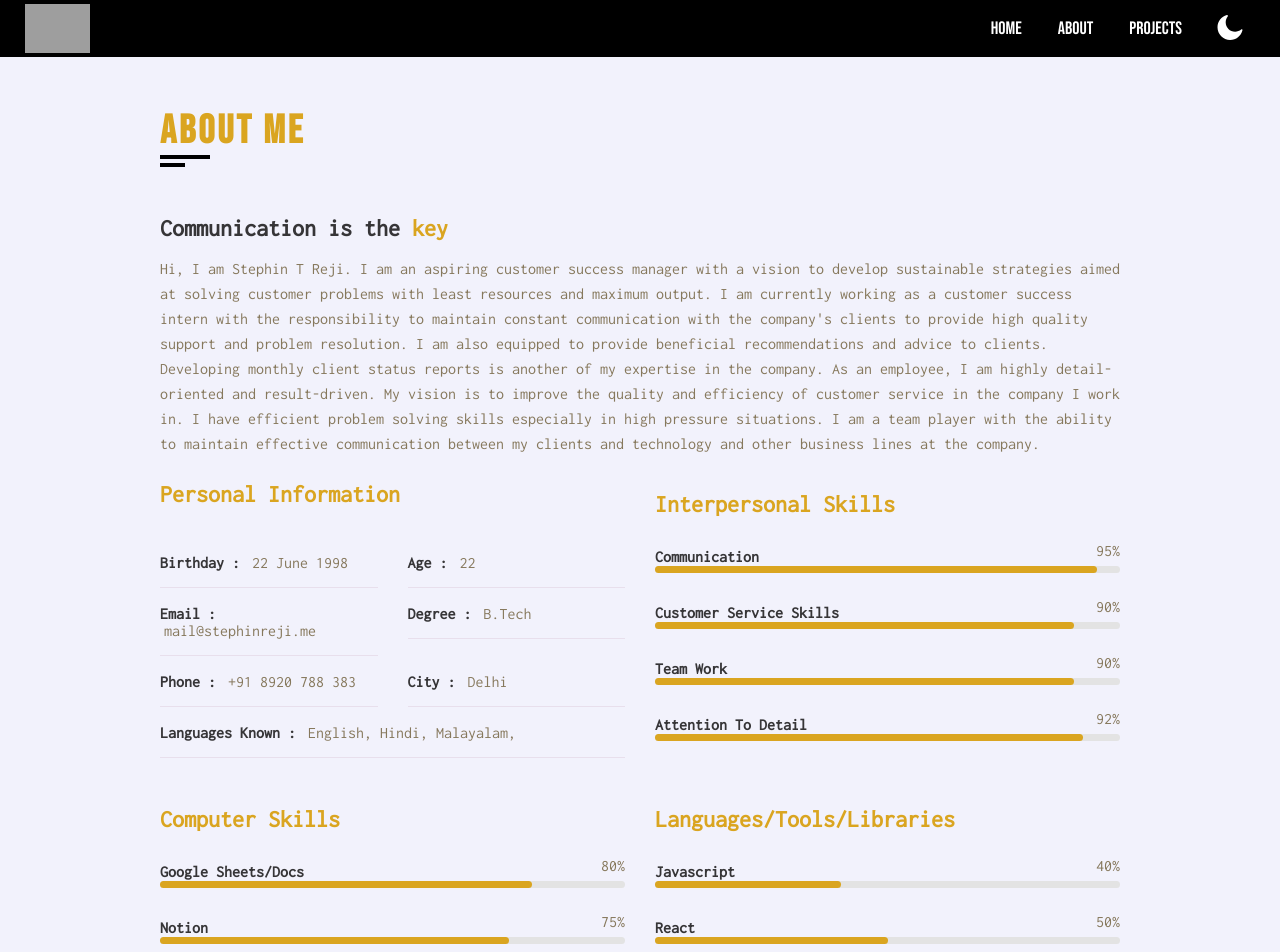
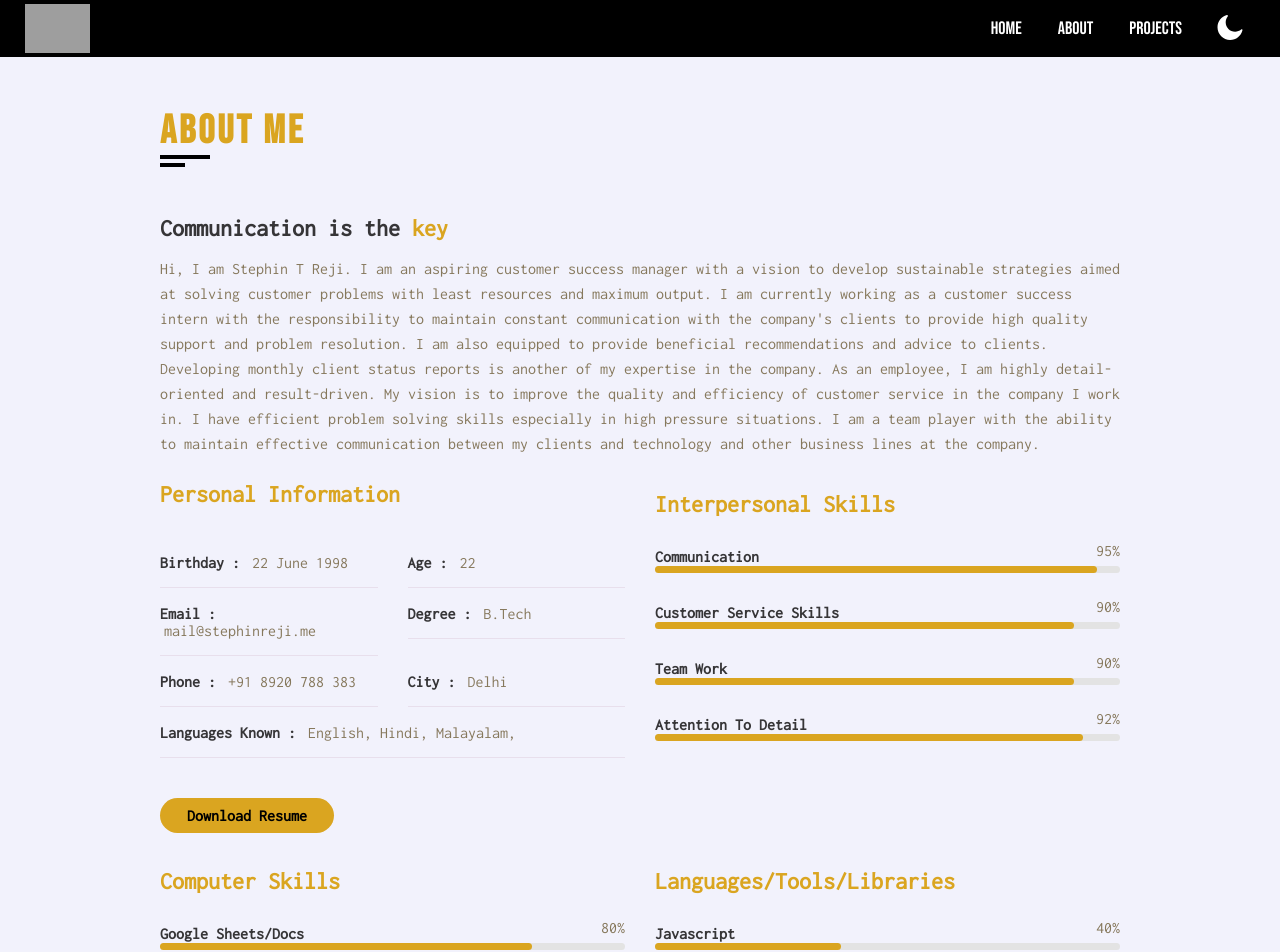
Before and after one commit to stephin007/myportfolio, a React (Create React App) app: page /about in a window 1280 px wide. Shown: the top 952 px of the page. Built offline with nearby package versions, Linux system fonts and the light colour scheme; grey boxes are pictures that could not be loaded.

Commit message:
Added download button for resume

```diff
--- a/src/components/About.js
+++ b/src/components/About.js
@@ -48,6 +48,11 @@ class About extends Component{
                                             </div>
                                             <div className="info-item padd-15" id="language">
                                                 <p>Languages Known : <span>{AboutData.personalInformation.languages.map(language => language + ", ")}</span></p>
+                                            </div>
+                                        </div>
+                                        <div className="row">
+                                            <div className="buttons padd-15">
+                                                <a href={require("../assets/resume.pdf")} download="Stephin's Resume" className="bn">Download Resume</a>
                                             </div>
                                         </div>
                                     </div>
```
Also changed, not shown: 1 other file (tests, documents, lock files or other folders).
